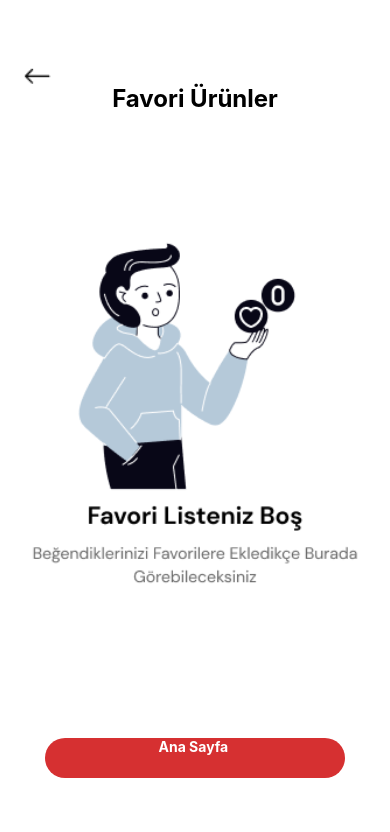
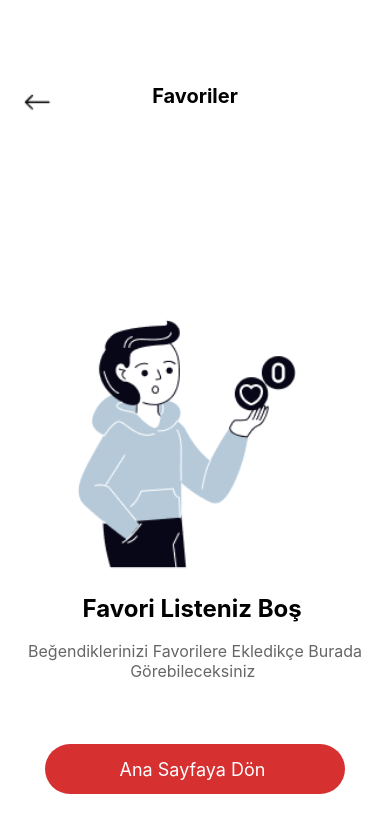
Before and after one commit to SNujennDemirr/e-commerce, a React Native app: screen /Home in a window 390 px wide. Both pictures are taken after a click on the element 45 px from the left and 89 px from the top of the page. Shown: the top 832 px of the page. Built offline with nearby package versions, Linux system fonts and the light colour scheme; no server answers.

Commit message:
redesign:  - fav products page layout

```diff
--- a/src/components/product/productcart.style.ts
+++ b/src/components/product/productcart.style.ts
@@ -26,12 +26,13 @@ export default StyleSheet.create({
   favoriteIconActive: {
     width:45,
     height:45,
+
   },
 
   favoriteIconInactive: {
-    padding: 6,
     width: 45,
-    height:40,
+    height:45,
+    // marginTop:10,
   },
 
 
--- a/src/screens/fav/fav.style.ts
+++ b/src/screens/fav/fav.style.ts
@@ -4,7 +4,7 @@ const styles = StyleSheet.create({
 
   container: {
     flex: 1,
-    padding: 16,
+    paddingTop: 130,
     backgroundColor: '#fff',
     justifyContent: 'center',
     alignItems: 'center',
@@ -12,7 +12,7 @@ const styles = StyleSheet.create({
   },
 
   title: {
-    fontSize: 24,
+    fontSize: 20,
     fontWeight: '700',
     color: '#000',
     textAlign: 'center',
@@ -22,9 +22,23 @@ const styles = StyleSheet.create({
 
   //  favori yoksa gösterilecek görselin stili
   emptyImage: {
-    width: 350,
-    height: 380,
-    marginBottom: 40,
+    width: 300,
+    height: 300,
+
+  },
+  favText: {
+    fontSize: 24,
+    fontWeight: '700',
+    color: '#000',
+    marginBottom:18,
+
+
+  },
+  imgText: {
+   fontSize: 16,
+   textAlign: 'center',
+   color:'#666666',
+
   },
 
   // Favori yoksa gösterilen container
@@ -36,28 +50,20 @@ const styles = StyleSheet.create({
   },
 
 
+
   // FlatList için içerik stili
   listContainer: {
     paddingBottom: 36,
   },
 
-  // productCard: {
-  //   width: '48%',
-  //   marginBottom: 15,
-  //   padding: 10,
-  //   justifyContent: 'center', // HOme için verilen düzen de fav kayıyor ? yeni ayarlama yapıldı ?
-  //   alignItems: 'center',
-  //   position: 'relative',
-  // },
-
   // Geri butonu için konum ve boyutlandırma
   backButton: {
     position: 'absolute',
-    top: 50,
+    top: '9%',
     left: 10,
     zIndex: 1,
     width: 54,
-    height: 45,
+    height: 55,
   },
 
   // Geri butonunun içindeki görsel için stil
@@ -68,23 +74,33 @@ const styles = StyleSheet.create({
 
   button: {
     width: 300,
-    height: 40,
+    height: 50,
     borderRadius: 30,
     backgroundColor: '#D63031',
     position: 'absolute',
     bottom: 50,
     alignSelf: 'center',
+    justifyContent:'center' ,
     zIndex: 2,
   },
 
   buttonText: {
     color: '#fff',
-    fontSize: 14,
-    fontWeight: 'bold',
+    fontSize: 18,
     alignSelf: 'center',
 
+  },
 
-  },
+
+
+  // productCard: {
+  //   width: '48%',
+  //   padding: 10,
+  //   justifyContent: 'center', // HOme için verilen düzen de fav kayıyor ? yeni ayarlama yapıldı ? ------
+  //   alignItems: 'center',
+
+  // },
+
 });
 
 export default styles;
--- a/src/screens/fav/fav.tsx
+++ b/src/screens/fav/fav.tsx
@@ -36,14 +36,14 @@ import { RootStackParamList } from '../../navigation/types'; // RootStackParamLi
       price={item.price}
       image={item.images[0]} // ilk görsel
       description={item.description}
-      productId={item.id.toString()} // props string ,????
+      productId={item.id.toString()} // idprops string ,????
     />
   );
 
 
   return (
     <View style={styles.container}>
-      <Text style={styles.title}>Favori Ürünler</Text>
+      <Text style={styles.title}>Favoriler</Text>
       {favorites.length === 0 ? (
         <View style={styles.emptyContainer}>
           <Image
@@ -51,9 +51,12 @@ import { RootStackParamList } from '../../navigation/types'; // RootStackParamLi
             style={styles.emptyImage}
             resizeMode="contain"
           />
+          <Text style={styles.favText}>Favori Listeniz Boş </Text>
+           <Text style={styles.imgText}>Beğendiklerinizi Favorilere Ekledikçe Burada
+           Görebileceksiniz </Text>
          {/* Ana Sayfaya Dön Butonu */}
          <TouchableOpacity style={styles.button} onPress={handleHomePress}>
-            <Text style={styles.buttonText}>Ana Sayfa </Text>
+            <Text style={styles.buttonText}>Ana Sayfaya Dön </Text>
           </TouchableOpacity>
         </View>
       ) : (
--- a/src/screens/home/home.style.ts
+++ b/src/screens/home/home.style.ts
@@ -4,6 +4,7 @@ const styles = StyleSheet.create({
   container: {
     flex: 1,
     paddingHorizontal: 10,
+    backgroundColor:'#FFFFFF'
 
   },
 
@@ -11,7 +12,7 @@ const styles = StyleSheet.create({
     fontFamily: 'DM Sans',
     fontWeight: '700',
     fontSize: 16,
-    lineHeight: 20,
+
     textAlign: 'center',
     flex: 1,
   },
```
Also changed, not shown: src/assets/img/fback.png (added), src/assets/img/galp.png.
